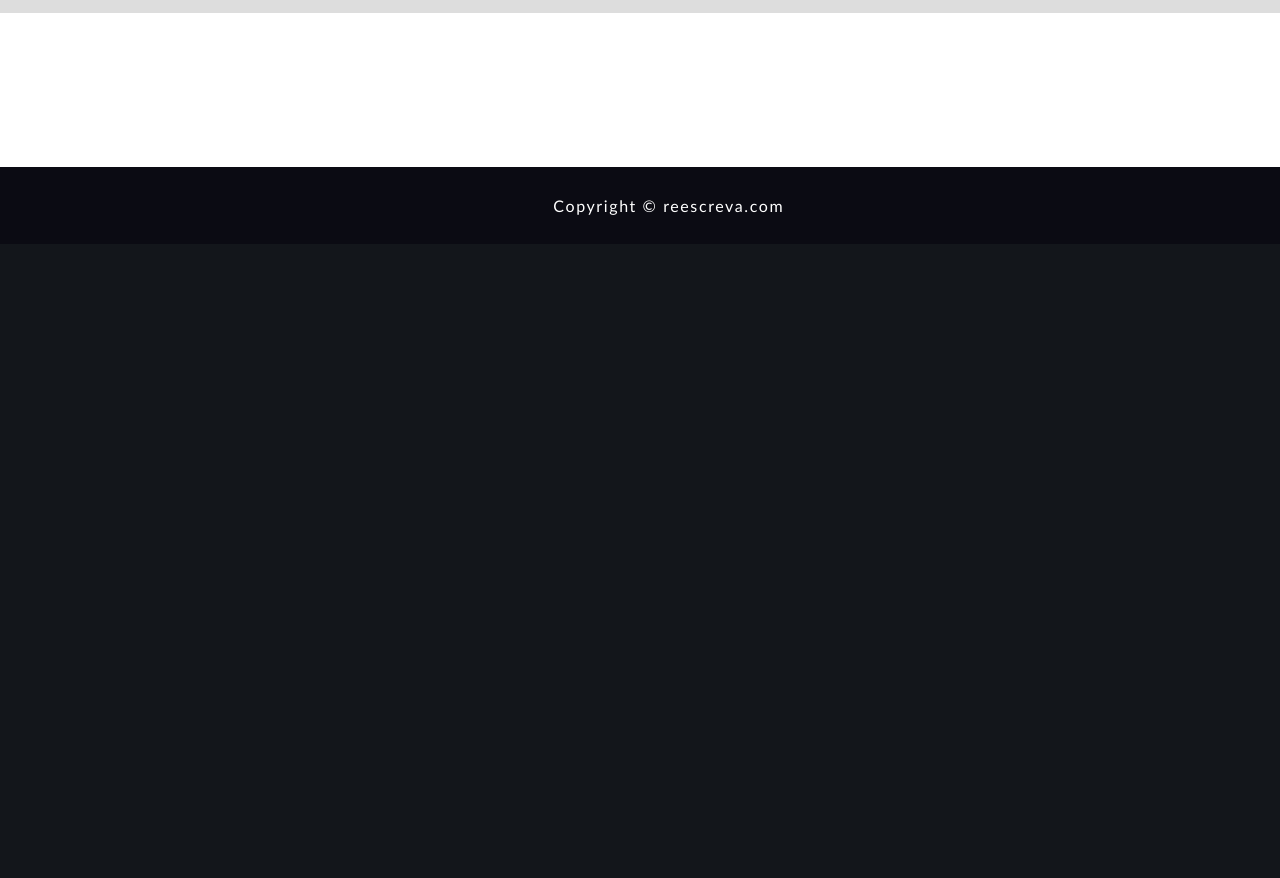
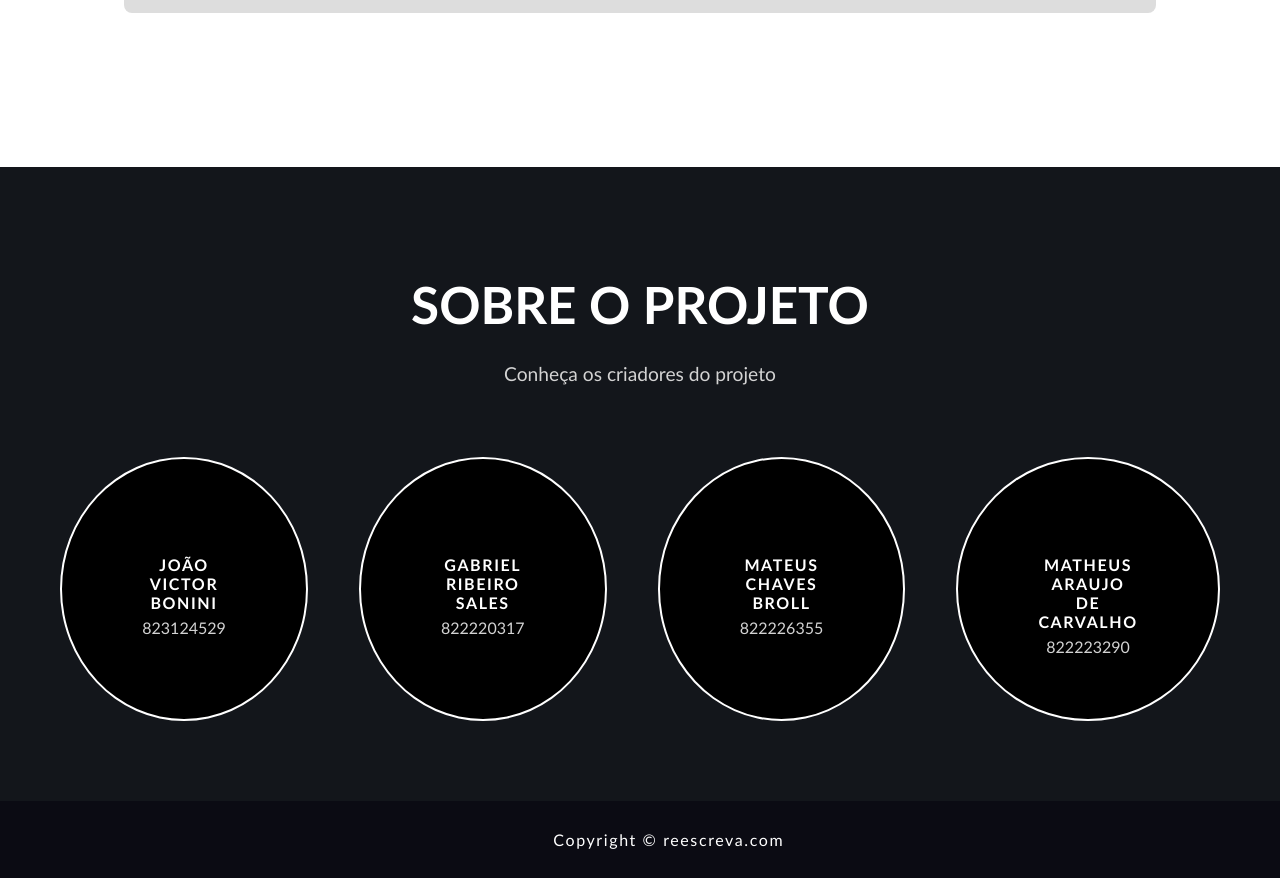
Before and after one commit to JoaoBJM/Reposit-rio_A3, a React app in the folder frontend/: page / in a window 1280 px wide. Shown: the part 1407-2285 px from the top of the page. Before the commit the page ends 1651 px from the top, so only its background shows below. Built offline with nearby package versions, Linux system fonts and the light colour scheme.

Commit message:
Alterações na interface gráfica

```diff
--- a/frontend/src/javascript/componentes_landing/Landing.js
+++ b/frontend/src/javascript/componentes_landing/Landing.js
@@ -88,6 +88,37 @@ const Landing = (props) => {
                     < App />
                   </article>
 
+                 {/* SEÇÃO DOS NOMES */}
+                 <article className="first-article">
+                    <h1 className="first-article-title">Sobre o projeto</h1>
+                    <p className="first-article-text">Conheça os criadores do projeto</p>
+                </article>
+
+                  <section className="main-section">
+
+                  <article className="section-names">
+                    <p className="names-title_3">João Victor Bonini</p>
+                    <p className="names-description">823124529</p>
+                </article>
+
+                <article className="section-names">
+                    <p className="names-title_3">Gabriel Ribeiro Sales</p>
+                    <p className="names-description">822220317</p>
+                </article>
+
+                <article className="section-names">
+                    <p className="names-title_3">Mateus Chaves Broll</p>
+                    <p className="names-description">822226355</p>
+                </article>
+
+                <article className="section-names">
+                    <p className="names-title_3">Matheus Araujo de Carvalho</p>
+                    <p className="names-description">822223290</p>
+                </article>
+            </section>
+
+
+
          </main>
 
     )
--- a/frontend/src/styles/app_styles/App.css
+++ b/frontend/src/styles/app_styles/App.css
@@ -15,7 +15,6 @@
     flex-direction: column;
     align-items: center;
     justify-content: center;
-    width: px;
     background-color: #fff;
     padding: 20px;
     border-radius: 5px;
@@ -31,7 +30,7 @@
 
 
   .button{
-    width: 1400px;
+    width: 1000px;
     color: white;
     background-color: #9C88FF;
     padding: 10px;
--- a/frontend/src/styles/index_styles/first-article.css
+++ b/frontend/src/styles/index_styles/first-article.css
@@ -34,6 +34,46 @@
 .section-models{
     text-align: center;
     margin-bottom: 5em;
+}
+
+
+
+.section-names{
+    width: 100px;
+    height: 100px;
+    padding: 80px;
+    margin-top: 0;
+    background-color: black;
+    border: solid white 2px;
+    border-radius: 50%;
+    text-align: center;
+    margin-bottom: 5em;
+}
+
+.section-names:hover{
+    background-color: #1d078a;
+
+}
+
+
+.names-title_3{
+    text-transform: uppercase;
+    font-size: 1.0em;
+    word-spacing: 0.12em;
+    letter-spacing: 0.1em;
+    font-weight: bold;
+    color: #ffffff;
+    margin-bottom: 0em;
+}
+
+
+.names-description{
+    margin-top: 0;
+    margin-bottom: 0;
+    font-size: 1.0em;
+    line-height: 2em;
+    color: #d3d3d3;
+
 }
 
 .models-title_1{
```
Also changed, not shown: 1 other file.
